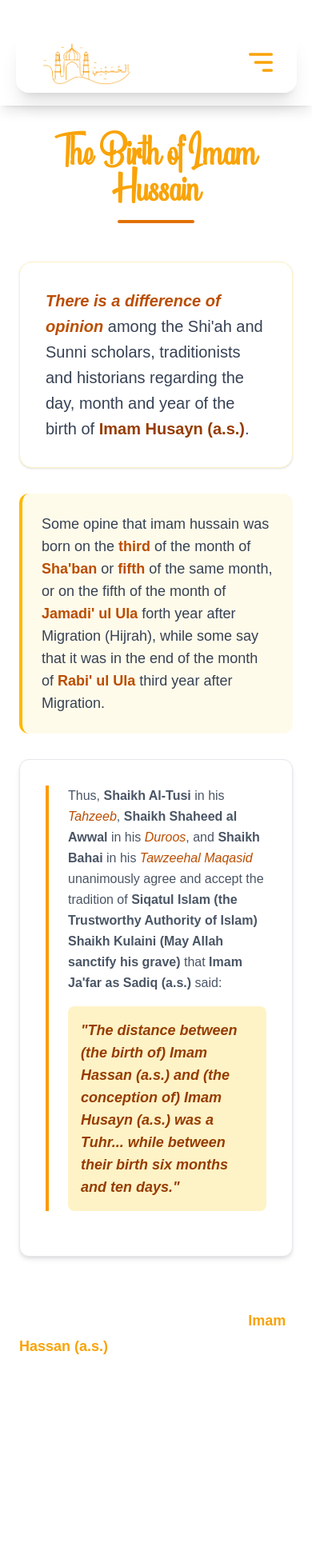
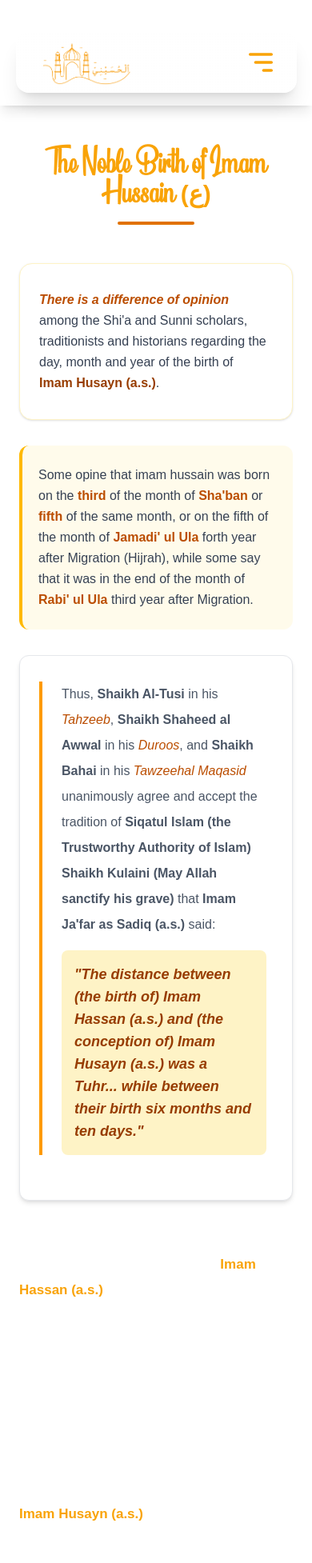
Before and after one commit to alyhayder5/Imam-Hussain, a Next.js app: page /the-noble-birth-of-imam-hussain-grandson-of-the-holy-prophet in a window 390 px wide. Shown: the top 1954 px of the page at 80% size. Built offline with nearby package versions, Linux system fonts and the light colour scheme.

Commit message:
done with general fixes

```diff
--- a/src/app/globals.css
+++ b/src/app/globals.css
@@ -11,6 +11,9 @@
   --font-sans: var(--font-geist-sans);
   --font-mono: var(--font-geist-mono);
   --font-cement: var(--font-beautiful-people);
+  --text-md: 16px;
+  --text-guru: 17px;
+  --text-2xxl: 26px;
 }
 
 @media (prefers-color-scheme: dark) {
--- a/src/app/the-noble-birth-of-imam-hussain-grandson-of-the-holy-prophet/page.tsx
+++ b/src/app/the-noble-birth-of-imam-hussain-grandson-of-the-holy-prophet/page.tsx
@@ -6,22 +6,22 @@ function Page() {
   return (
     <main>
       <Header />
-      <section className="pt-[20vh] pb-32 max-w-5xl mx-auto px-6 lg:px-8">
+      <section className="pt-[22vh] pb-32 max-w-5xl mx-auto px-6 lg:px-8">
         <div className="mb-12 text-center">
-          <h1 className="text-4xl md:text-5xl font-bold text-[#F9A307] mb-4 leading-tight font-cement">
-            The Birth of Imam Hussain
+          <h1 className="text-3xl md:text-5xl font-bold text-[#F9A307] mb-4 leading-tight font-cement">
+            The Noble Birth of Imam Hussain (ع)
           </h1>
           <div className="w-24 h-1 bg-amber-600 mx-auto rounded-full"></div>
         </div>
 
         <article className="prose prose-lg max-w-none space-y-8 leading-relaxed">
           {/* Introduction Section */}
-          <div className="bg-white rounded-2xl p-8 shadow-sm border border-amber-100">
-            <p className="text-xl leading-8 text-gray-700">
+          <div className="bg-white rounded-2xl pl-6 sm:pl-8 p-8 shadow-sm border border-amber-100">
+            <p className="text-md sm:text-xl sm:leading-8 text-gray-700">
               <span className="font-semibold text-amber-700 italic">
                 There is a difference of opinion
               </span>{' '}
-              among the Shi&apos;ah and Sunni scholars, traditionists and
+              among the Shi&apos;a and Sunni scholars, traditionists and
               historians regarding the day, month and year of the birth of{' '}
               <span className="font-bold text-amber-800">
                 Imam Husayn (a.s.)
@@ -31,8 +31,8 @@ function Page() {
           </div>
 
           {/* Different Opinions */}
-          <div className="bg-amber-50 rounded-xl p-6 border-l-4 border-amber-400">
-            <p className="text-lg text-gray-700 leading-7">
+          <div className="bg-amber-50 rounded-xl pl-5 sm:pl-6 p-6 border-l-4 border-amber-400">
+            <p className="text-md sm:text-lg text-gray-700 sm:leading-7">
               Some opine that imam hussain was born on the{' '}
               <span className="font-bold text-amber-700">third</span> of the
               month of{' '}
@@ -52,8 +52,8 @@ function Page() {
           </div>
 
           {/* Scholarly Consensus */}
-          <div className="bg-white rounded-xl p-8 shadow-md border border-gray-200">
-            <blockquote className="border-l-4 border-amber-500 pl-6 mb-6">
+          <div className="bg-white rounded-xl pl-6 sm:pl-8 p-8 shadow-md border border-gray-200">
+            <blockquote className="border-l-4 border-amber-500 pl-6 mb-6 leading-8">
               <p className="text-gray-600 mb-4 font-medium">
                 Thus, <span className="font-bold">Shaikh Al-Tusi</span> in his{' '}
                 <em className="text-amber-700">Tahzeeb</em>,{' '}
@@ -84,7 +84,7 @@ function Page() {
 
           {/* Explanation */}
           <div className="space-y-6">
-            <p className="text-lg text-white leading-8">
+            <p className="text-guru sm:text-lg text-white leading-8">
               What is meant here is the minimum period of cleanliness, which is
               of ten days.{' '}
               <span className="font-bold text-[#F9A307]">
@@ -96,7 +96,7 @@ function Page() {
               year of Migration (Hijrah).
             </p>
 
-            <p className="text-lg text-white leading-8">
+            <p className="text-guru sm:text-lg text-white leading-8">
               Besides, it is related that the distance between (the birth of)
               Imam Hassan (a.s.) and (the conception of) Imam Husayn (a.s.) was
               not a period of a Tuhr (cleanliness), and{' '}
@@ -108,8 +108,8 @@ function Page() {
           </div>
 
           {/* Divine Felicitations */}
-          <div className="bg-gradient-to-r from-amber-50 to-orange-50 rounded-xl p-8 border border-amber-200">
-            <p className="text-lg text-gray-700 leading-8 mb-4">
+          <div className="bg-gradient-to-r from-amber-50 to-orange-50 rounded-xl pl-6 sm:pl-8 p-8 border border-amber-200">
+            <p className="text-md sm:text-lg text-gray-700 leading-8 mb-4">
               It is written in the{' '}
               <em className="text-amber-700 font-medium">
                 Manaqib of Ibn Shahr Ashob
@@ -122,7 +122,7 @@ function Page() {
               <span className="font-bold text-amber-800">
                 Imam Husayn (a.s.)
               </span>{' '}
-              while condoling him for his martyrdom. When Hazrat Fatima az Zahra
+              while condoling him for his martyrdom. When Hazrat Fatima Zahra
               (a.s.) was informed about it, she was grieved, then the following
               verse was revealed,
             </p>
@@ -138,7 +138,7 @@ function Page() {
               </p>
             </blockquote>
 
-            <p className="text-lg text-gray-700 leading-8">
+            <p className="text-md sm:text-lg text-gray-700 sm:leading-8">
               Normally, a woman&apos;s pregnancy lasts nine months. No child
               born in six months could survive — except{' '}
               <span className="font-bold text-amber-800">
@@ -158,12 +158,12 @@ function Page() {
           </div>
 
           {/* Birth Narrative */}
-          <div className="bg-white rounded-xl p-8 shadow-md">
-            <h3 className="text-2xl font-bold text-amber-800 mb-6 text-center">
+          <div className="bg-white rounded-xl pl-6 sm:pl-8 p-8 shadow-md">
+            <h3 className="text-2xl font-bold text-amber-800 mb-6 text-center font-mono">
               The Sacred Birth
             </h3>
 
-            <p className="text-lg font-semibold text-gray-800 mb-4">
+            <p className="text-md sm:text-lg font-semibold text-gray-800 mb-4">
               <span className="font-bold text-amber-700">Shaikh Saduq</span>{' '}
               through his chain of transmitters, quotes from{' '}
               <span className="font-bold text-amber-700">
@@ -172,7 +172,7 @@ function Page() {
               , that she said:
             </p>
 
-            <blockquote className="bg-amber-50 p-6 rounded-lg border-l-4 border-amber-500 space-y-4">
+            <blockquote className="bg-amber-50 pl-4 sm:pl-6 p-6 rounded-lg border-l-4 border-amber-500 space-y-4">
               <p className="text-gray-700 leading-7">
                 &quot;When{' '}
                 <span className="font-bold text-amber-800">
@@ -182,18 +182,18 @@ function Page() {
                 <span className="font-bold">Holy Prophet (S)</span> came to me
                 and said:
               </p>
-              <p className="italic text-amber-800 font-medium text-lg pl-4">
+              <p className="italic text-amber-800 font-medium text-md sm:text-lg pl-3 sm:pl-4">
                 &apos;O Aunt! Bring my son to me.&apos;
               </p>
               <p className="text-gray-700 leading-7">
                 I replied that I had not yet purified him. He replied,
               </p>
-              <p className="italic text-amber-800 font-medium text-lg pl-4">
+              <p className="italic text-amber-800 font-medium text-md sm:text-lg pl-3 sm:pl-4">
                 &apos;Will you purify him? Rather Allah, the Exalted, has
                 cleansed and purified him.&apos;
               </p>
             </blockquote>
-            <p className="text-lg text-gray-700 leading-7 my-4">
+            <p className="sm:text-lg text-gray-700 leading-7 my-4 text-guru">
               In another tradition it is related that Safiyyah says that she
               then gave the child to the Prophet who placed his tongue in his
               mouth, and Imam Husayn (a.s.) started licking it. Safiyyah says
@@ -203,8 +203,8 @@ function Page() {
               and wept, then handing him over to me said,
             </p>
 
-            <div className="mt-8 bg-gradient-to-r from-orange-50 to-amber-50 p-6 rounded-lg">
-              <p className="italic font-bold text-amber-800 text-xl text-center py-4">
+            <div className="mt-8 bg-gradient-to-r from-orange-50 to-amber-50 pl-4 sm:pl-6 p-6 rounded-lg">
+              <p className="italic font-bold text-amber-800 text-lg sm:text-xl text-center py-4">
                 &quot;O my dear son! May Allah curse the people who will kill
                 you.&quot;
               </p>
@@ -212,7 +212,7 @@ function Page() {
                 — and repeated it thrice. I asked, &quot;May my parents be your
                 ransom! Who will kill him&quot;? and he replied,
               </p>
-              <p className="italic font-bold text-amber-800 text-xl text-center py-4">
+              <p className="italic font-bold text-amber-800 text-lg sm:text-xl text-center py-4">
                 &quot;The oppressive group to emerge from among the Bani
                 Umayyah.&quot;
               </p>
@@ -220,13 +220,13 @@ function Page() {
           </div>
 
           {/* Ritual Ceremonies */}
-          <div className="bg-amber-50 rounded-xl p-8 border border-amber-200">
-            <h3 className="text-2xl font-bold text-amber-800 mb-6">
+          <div className="bg-amber-50 rounded-xl pl-6 sm:pl-6 p-8 border border-amber-200">
+            <h3 className="text-2xl font-bold text-amber-800 mb-6 font-mono text-center">
               Sacred Rituals
             </h3>
 
             <div className="space-y-6">
-              <p className="text-lg text-gray-700 leading-7">
+              <p className="text-md sm:text-lg text-gray-700 leading-7">
                 It is related that the Prophet recited the{' '}
                 <span className="font-bold text-amber-700">Azan</span> in the
                 right ear and{' '}
@@ -240,7 +240,7 @@ function Page() {
                 day he was born.
               </p>
 
-              <div className="bg-white p-6 rounded-lg shadow-sm">
+              <div className="bg-white pl-4 sm:pl-6 p-6 rounded-lg shadow-sm">
                 <p className="font-semibold text-amber-700 mb-2">
                   On the seventh day:
                 </p>
@@ -254,7 +254,7 @@ function Page() {
                 </p>
               </div>
 
-              <div className="bg-gradient-to-r from-amber-100 to-orange-100 p-6 rounded-lg">
+              <div className="bg-gradient-to-r from-amber-100 to-orange-100 pl-4 sm:pl-6 p-6 rounded-lg">
                 <p className="text-gray-700 leading-7">
                   <span className="font-bold">
                     The Trustworthy Authority of Islam Shaikh Kulaini
@@ -276,13 +276,13 @@ function Page() {
           </div>
 
           {/* Angel Fitrus Story */}
-          <div className="bg-white rounded-xl p-8 shadow-lg border border-gray-200">
-            <h2 className="text-3xl font-bold text-amber-800 mb-8 text-center">
+          <div className="bg-white rounded-xl pl-6 sm:pl-8 p-8 shadow-lg border border-gray-200">
+            <h2 className="text-2xxl font-bold text-amber-800 mb-8 text-center font-mono">
               Fitrus the Angel
             </h2>
 
             <div className="space-y-6">
-              <p className="text-lg text-gray-700 leading-8">
+              <p className="text-md sm:text-lg text-gray-700 leading-8">
                 <span className="font-bold">
                   Shaikh Saduq (May Allah sanctify his grave)
                 </span>{' '}
@@ -308,15 +308,15 @@ function Page() {
                 congratulate him on His behalf and myself.” Fitrus said,
               </p>
 
-              <blockquote className="bg-amber-100 p-6 rounded-lg border-l-4 border-amber-500">
-                <p className="italic text-amber-800 font-medium text-lg">
+              <blockquote className="bg-amber-100 pl-4 sm:pl-6 p-6 rounded-lg border-l-4 border-amber-500">
+                <p className="italic text-amber-800 font-medium text-guru sm:text-lg">
                   &quot;Then O Jibra’eel! Take me too along with you to the
                   presence of the Prophet, perhaps he might pray for me.”
                 </p>
               </blockquote>
 
-              <div className="bg-gradient-to-r from-green-50 to-emerald-50 p-6 rounded-lg border border-green-200">
-                <p className="text-gray-700 leading-7 mb-4">
+              <div className="bg-gradient-to-r from-green-50 to-emerald-50 pl-4 sm:pl-4 p-6 rounded-lg border border-green-200">
+                <p className="text-gray-700 leading-8 mb-4">
                   Ji­bra’eel lifted him up and brought him to the Holy Prophet
                   (S). When he reached there he offered condolence to him on
                   behalf of Allah and him­self, then he presented the matter of
@@ -332,7 +332,7 @@ function Page() {
                   .
                 </p>
 
-                <p className="italic font-bold text-amber-800 text-lg mb-4 text-center">
+                <p className="italic font-bold text-amber-800 text-guru sm:text-lg mb-4 text-center">
                   “O Prophet of Allah! This son of yours will be mercilessly
                   killed by your nation. Therefore it is incumbent upon me in
                   exchange of this favor that I recompense. Hence there is no
@@ -342,11 +342,11 @@ function Page() {
                   message.”
                 </p>
 
-                <p className="text-gray-700 leading-7">
+                <p className="text-gray-700 leading-8">
                   Saying this Fitrus flew away. In another narrative it is
                   related that Fitrus flew away saying,
                 </p>
-                <blockquote className="italic text-amber-700 font-medium text-lg mt-4 pl-4 border-l-2 border-amber-400">
+                <blockquote className="italic text-amber-700 font-medium text-md sm:text-lg mt-4 pl-3 sm:pl-4 border-l-4 border-amber-400 rounded-md">
                   &quot;Who is similar to me? For I am a freed one of Husayn
                   (a.s.), the son of Ali (a.s.) and Fatima (a.s.), whose
                   Grandfather is Ahmad (S).&quot;
@@ -356,8 +356,8 @@ function Page() {
           </div>
 
           {/* Final Section */}
-          <div className="bg-gradient-to-r from-amber-50 via-orange-50 to-amber-50 rounded-xl p-8 border-2 border-amber-300">
-            <p className="text-lg text-gray-700 leading-8 mb-6">
+          <div className="bg-gradient-to-r from-amber-50 via-orange-50 to-amber-50 rounded-xl pl-6 sm:pl-8 p-8 border-2 border-amber-300">
+            <p className="text-md sm:text-lg text-gray-700 leading-8 mb-6">
               <span className="font-bold">Shaikh Al-Tusi</span> relates in
               misbah that Qasim bin Abul Ala’a Hamadani (the agent of Imam Ali
               an Naqi) received a written pronouncement from{' '}
@@ -377,7 +377,7 @@ function Page() {
               </p>
             </blockquote>
 
-            <p className="text-lg text-gray-700 leading-8 mb-6">
+            <p className="text-md sm:text-lg text-gray-700 leading-8 mb-6">
               <span className="font-bold">Sayyid ibn Tawoos</span> says in
               Malhoof that there was no Angel in the Heavens who did not turn up
               to congratulate the Prophet (S) on the birth of Imam Husayn (a.s.)
@@ -386,8 +386,8 @@ function Page() {
               (a.s.), and the Prophet prayed,
             </p>
 
-            <div className="bg-amber-200 p-6 rounded-lg text-center">
-              <blockquote className="italic font-bold text-amber-900 text-xl leading-8">
+            <div className="bg-amber-200 pl-4 sm:pl-4 p-6 rounded-lg text-center">
+              <blockquote className="italic font-bold text-amber-900 text-lg sm:text-xl leading-8">
                 &quot;O Allah! Forsake him who forsakes Husayn, and slay him who
                 slays Husayn, and do not bestow abundance to the one who wishes
                 to derive advantage from his death.&quot;
```
